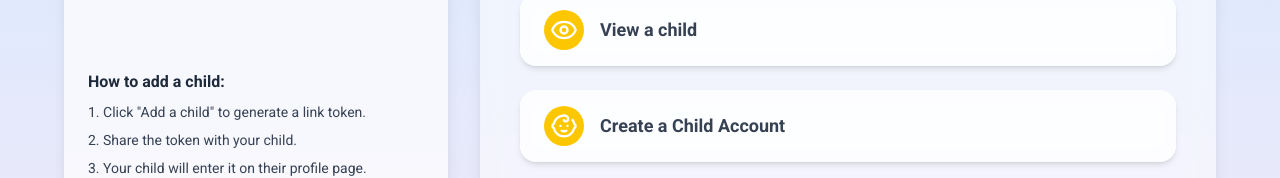
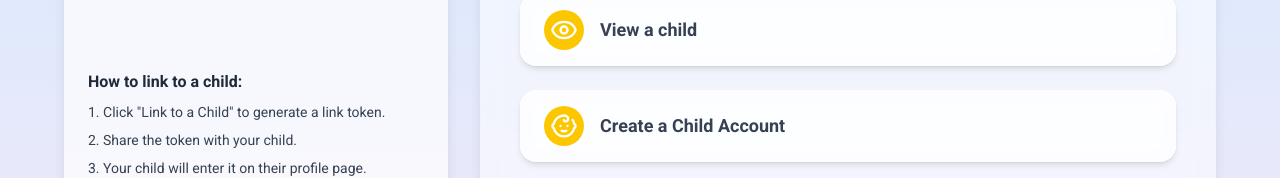
Before and after one commit to Sean-Andrew-Stanek/read-with-me, a Next.js app: page /parent-dashboard in a window 1280 px wide. Shown: the part 262-440 px from the top of the page. Built offline with nearby package versions, Linux system fonts and the light colour scheme; no server answers.

Commit message:
Update instructions on parent dashboard

```diff
--- a/src/app/parent-dashboard/page.tsx
+++ b/src/app/parent-dashboard/page.tsx
@@ -38,11 +38,11 @@ const ParentDashboard = (): JSX.Element => {
                 {/* Sidebar with Instructions */}
                 <aside className="lg:w-1/3 w-full bg-white/70 rounded-3xl p-6 shadow-lg text-gray-700 text-sm flex flex-col justify-center">
                     <p className="mb-2 font-semibold text-gray-800 text-base">
-                        How to add a child:
+                        How to link to a child:
                     </p>
                     <ol className="list-decimal list-inside space-y-2">
                         <li>
-                            Click &quot;Add a child&quot; to generate a link
+                            Click &quot;Link to a Child&quot; to generate a link
                             token.
                         </li>
                         <li>Share the token with your child.</li>
```
